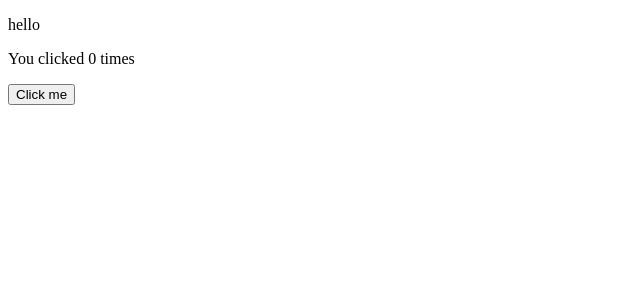
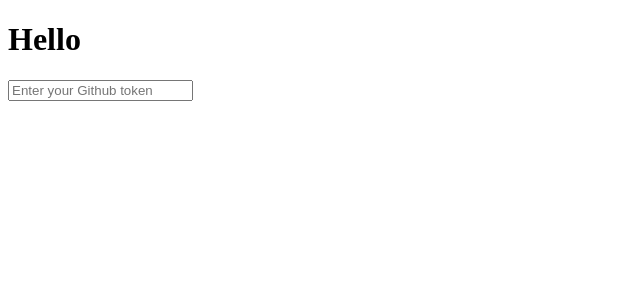
Before and after one commit to huoran323/react-hook, a React (Create React App) app: page / in a window 1280 px wide. Shown: the top 300 px of the page, without its empty margins (0-640 px from the left). Built offline with nearby package versions, Linux system fonts and the light colour scheme.

Commit message:
useState  useEffect

```diff
--- a/src/App.js
+++ b/src/App.js
@@ -1,17 +1,24 @@
 import React from "react";
 // 导入useState
-import { useState } from "react";
+import { useState, useEffect } from "react";
 
 // 改造后
 
 const App = () => {
   // 数组的解构语法 第一个是变量，第二个是function  useState(0)设定count的初始值为0
+  // useState 会返回一对值：当前状态和一个让你更新它的函数
   const [count, setCount] = useState(0);
   const [name, setName] = useState("hello");
   // 用上面的代替下面的state
   // state = {
   //   count: 0
   // };
+
+  //useEffect 就是一个 Effect Hook，给函数组件增加了操作副作用的能力。它跟 class 组件中的 componentDidMount、componentDidUpdate 和 componentWillUnmount 具有相同的用途，只不过被合并成了一个 API
+  // 相当于 componentDidMount 和 componentDidUpdate:
+  useEffect(() => {
+    document.title = `you clicked ${count} times`;
+  });
 
   // componentDidMount() {
   //   document.title = `you clicked ${this.state.count} times`;
--- /dev/null
+++ b/src/TokenApp.js
@@ -0,0 +1,115 @@
+import React, { Component } from "react";
+import { useState, useEffect } from "react";
+
+// 改造后
+class TokenForm extends Component {
+  handleSubmit = event => {
+    event.preventDefault();
+    // 取出setToken
+    const { setToken } = this.props;
+    const token = this.tokenInput.value;
+    if (token) {
+      // setToken的实现在父组件
+      setToken(token);
+    }
+  };
+
+  render() {
+    return (
+      <form onSubmit={this.handleSubmit}>
+        <input
+          type="text"
+          name="token"
+          placeholder="Enter your Github token"
+          ref={input => {
+            this.tokenInput = input;
+          }}
+        />
+      </form>
+    );
+  }
+}
+
+export default () => {
+  // 默认会从浏览器取默认值
+  const [token, setToken] = useState(sessionStorage.getItem("token"));
+  //   state = {
+  //     token: null
+  //   };
+
+  useEffect(() => {
+    sessionStorage.setItem("token", token);
+  });
+  //   componentDidMount() {
+  //     this.setState({ token: sessionStorage.getItem("token") });
+  //   }
+
+  //   setToken = token => {
+  //     sessionStorage.setItem("token", token);
+  //     // 更新token
+  //     setToken(token);
+  //     // this.setState({ token });
+  //   };
+
+  return (
+    <div>
+      <h1>Hello</h1>
+      {token ? token : <TokenForm setToken={setToken} />}
+    </div>
+  );
+};
+
+// 改造前
+// class TokenForm extends Component {
+//   handleSubmit = event => {
+//     event.preventDefault();
+//     // 取出setToken
+//     const { setToken } = this.props;
+//     const token = this.tokenInput.value;
+//     if (token) {
+//       // setToken的实现在调用的地方
+//       setToken(token);
+//     }
+//   };
+
+//   render() {
+//     return (
+//       <form onSubmit={this.handleSubmit}>
+//         <input
+//           type="text"
+//           name="token"
+//           placeholder="Enter your Github token"
+//           ref={input => {
+//             this.tokenInput = input;
+//           }}
+//         />
+//       </form>
+//     );
+//   }
+// }
+
+// export default class TokenApp extends Component {
+//   state = {
+//     token: null
+//   };
+
+//   componentDidMount() {
+//     this.setState({ token: sessionStorage.getItem("token") });
+//   }
+
+//   setToken = token => {
+//     sessionStorage.setItem("token", token);
+//     // 更新token
+//     this.setState({ token });
+//   };
+
+//   render() {
+//     const { token } = this.state;
+//     return (
+//       <div>
+//         <h1>Hello</h1>
+//         {token ? token : <TokenForm setToken={this.setToken} />}
+//       </div>
+//     );
+//   }
+// }
--- a/src/index.js
+++ b/src/index.js
@@ -1,6 +1,8 @@
 import React from "react";
 import ReactDOM from "react-dom";
-import App from "./App";
+// import App from "./App";
+// import App from "./EmojiGenerator";
+import App from "./TokenApp";
 
 ReactDOM.render(<App />, document.getElementById("root"));
 
```
Also changed, not shown: src/EmojiGenerator.js (added, +88 -0 lines).
